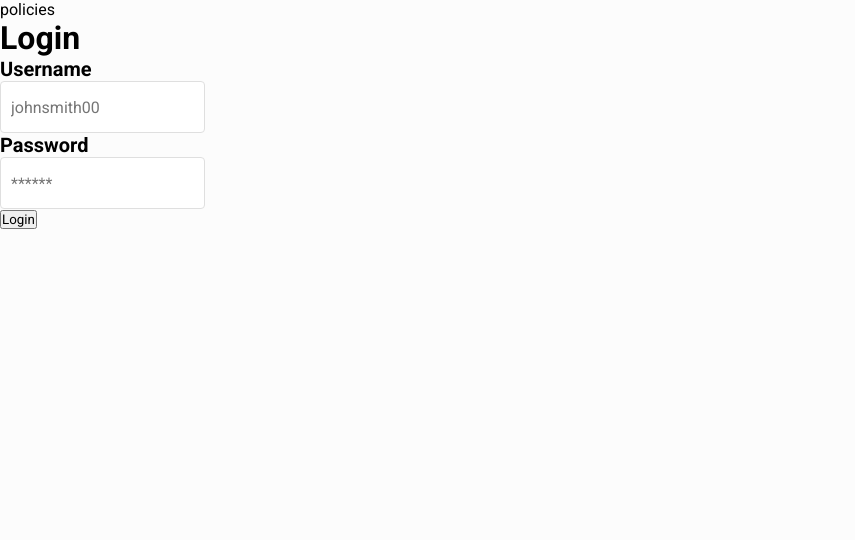
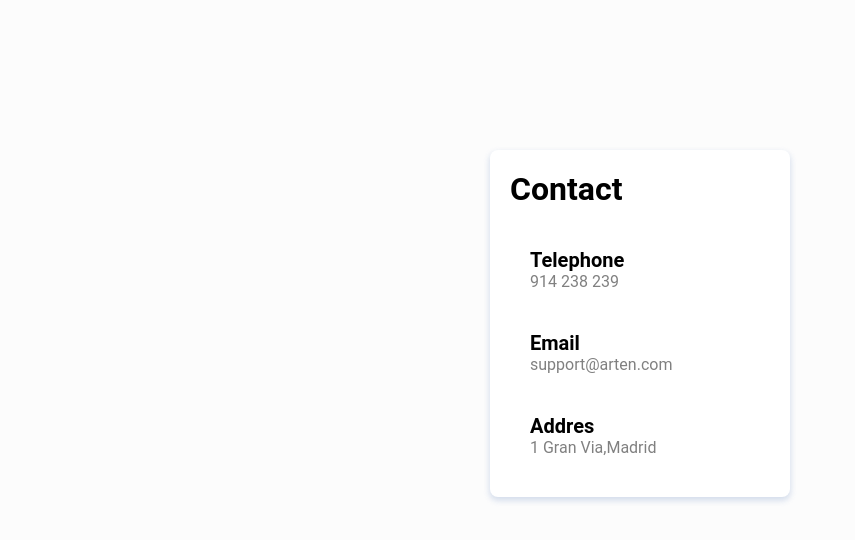
Before and after one commit to enstulen/User-interfaces-ex-4, a plain HTML site: page html/policies.html in a window 1280 px wide. Shown: the whole page, without its empty margins (0-855 px from the left). Drawn offline with nearby package versions, Linux system fonts and the light colour scheme.

```diff
--- a/html/policies.html
+++ b/html/policies.html
@@ -1,40 +1,34 @@
 <!DOCTYPE html>
 <html lang="en">
+    <head>
+        <meta charset="utf-8" />
+        <title>Arten - Policies</title>
+        <meta name="viewport" content="width=device-width, initial-scale=1" />
+        <link rel="stylesheet" type="text/css" media="screen" href="../style/policies.css" />
+        <link href="https://fonts.googleapis.com/css?family=Lato" rel="stylesheet" />
+    </head>
+    <body>
+        <div class="Policies__main__container">
+            <div class="main__content">
+                <h1 class="main__content__header">Contact</h1>
+                <div class="main__content__input__container">
+                    <div class="content__container">
+                        <h2 class="default__input__header">Telephone</h2>
+                        <p class="default_content_information">914 238 239</p>
+                    </div>
+                    <div class="content__container">
+                        <h2 class="default__input__header">Email</h2>
+                        <p class="default_content_information">support@arten.com</p>
+                    </div>
+                    <div class="content__container">
+                        <h2 class="default__input__header">Addres</h2>
+                        <p class="default_content_information">1 Gran Via,Madrid</p>
+                    </div>
 
-<head>
-    <title>Policies</title>
-    <meta charset="utf-8" />
-    <meta name="viewport" content="width=device-width, initial-scale=1">
-    <link rel="stylesheet" type="text/css" media="screen" href="../style/main.css" />
-    <link rel="stylesheet" type="text/css" media="screen" href="../style/policies.css" />
-    <link href="https://fonts.googleapis.com/css?family=Roboto:100,300,400,500,700" rel="stylesheet">
-    <script src="https://ajax.googleapis.com/ajax/libs/jquery/3.3.1/jquery.min.js"></script>
-</head>
-
-<body>
-    policies
-    <div class="login__main__container">
-        <form id="form__login" onsubmit="onFormSubmit()">
-            <div class="main__content">
-                <div class="main__content__inputs">
-                    <h1 class="main__content__header">Login</h1>
-                    <div class="main__content__input__container">
-                        <p class="default__input__header">Username</p>
-                        <input placeholder="johnsmith00" required name="username" class="default__input login__input" />
-                    </div>
-                    <div class="main__content__input__container">
-                        <p class="default__input__header">Password</p>
-                        <input placeholder="******" type="password" name="password" required class="default__input login__input" />
-                    </div>
-                </div>
-                <div class="main__content__login__button">
-                    <input type="submit" value="Login" class="main__content__login__submit" />
                 </div>
             </div>
-        </form>
-    </div>
 
+        </div>
 
-</body>
-
+    </body>
 </html>
--- a/style/aboutUs.css
+++ b/style/aboutUs.css
@@ -0,0 +1,33 @@
+@import 'global.css';
+.AboutUs__main__container {
+  display: flex;
+  background-color: #fcfcfc;
+  justify-content: center;
+  align-items: center;
+  padding-top: 100px;
+}
+
+.main__content {
+  margin-top: 50px;
+  width: 300px;
+  background-color: white;
+  display: flex;
+  flex-direction: column;
+  align-items: left;
+  box-shadow: var(--default-shadow);
+  border-radius: 8px;
+}
+
+.main__content__input__container {
+  padding: 20px;
+}
+.main__content__header {
+    padding: 20px;
+    padding-bottom: 0px;
+}
+.content__container{
+    padding: 20px;
+}
+.default_content_information{
+    color: gray;
+}
--- a/style/help.css
+++ b/style/help.css
@@ -0,0 +1,33 @@
+@import 'global.css';
+.Help__main__container {
+  display: flex;
+  background-color: #fcfcfc;
+  justify-content: center;
+  align-items: center;
+  padding-top: 100px;
+}
+
+.main__content {
+  margin-top: 50px;
+  width: 300px;
+  background-color: white;
+  display: flex;
+  flex-direction: column;
+  align-items: left;
+  box-shadow: var(--default-shadow);
+  border-radius: 8px;
+}
+
+.main__content__input__container {
+  padding: 20px;
+}
+.main__content__header {
+    padding: 20px;
+    padding-bottom: 0px;
+}
+.content__container{
+    padding: 20px;
+}
+.default_content_information{
+    color: gray;
+}
--- a/style/policies.css
+++ b/style/policies.css
@@ -0,0 +1,33 @@
+@import 'global.css';
+.Policies__main__container {
+  display: flex;
+  background-color: #fcfcfc;
+  justify-content: center;
+  align-items: center;
+  padding-top: 100px;
+}
+
+.main__content {
+  margin-top: 50px;
+  width: 300px;
+  background-color: white;
+  display: flex;
+  flex-direction: column;
+  align-items: left;
+  box-shadow: var(--default-shadow);
+  border-radius: 8px;
+}
+
+.main__content__input__container {
+  padding: 20px;
+}
+.main__content__header {
+    padding: 20px;
+    padding-bottom: 0px;
+}
+.content__container{
+    padding: 20px;
+}
+.default_content_information{
+    color: gray;
+}
```
Also changed, not shown: html/aboutUs.html (+26 -31 lines), html/help.html (+22 -25 lines).
